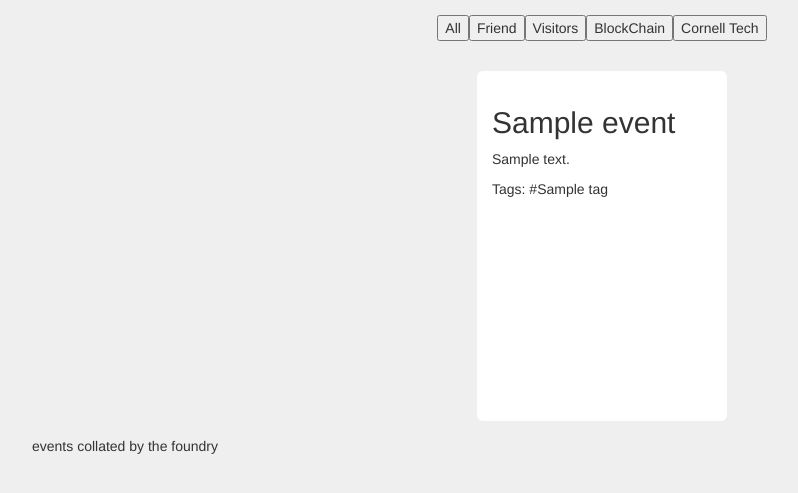
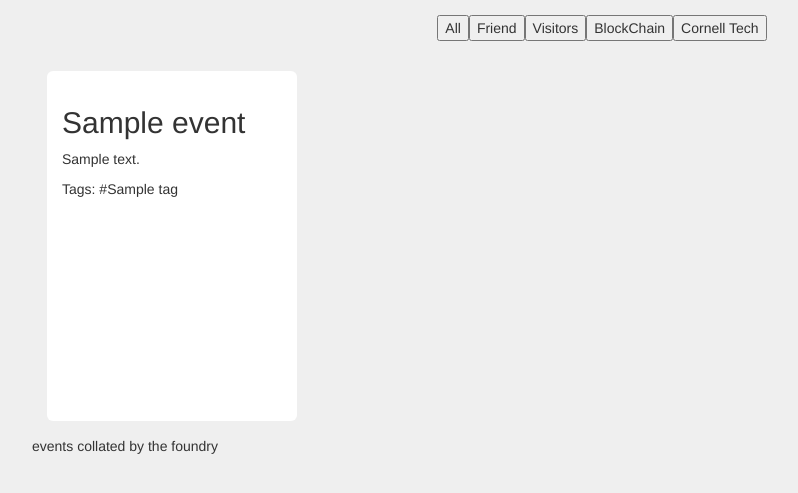
Before and after one commit to cornelltech/events, a Flask app: template templates/events_tiles.html in a window 1280 px wide. Shown: the top 493 px of the page, without its empty margins (38-836 px from the left). Run offline with Flask 2, Linux system fonts and the light colour scheme; the template is opened without the code that fills it: most values are stand-ins (such as "Sample title", 1, 10 or a date in 2020); some libraries are stand-ins or nearby versions.

Commit message:
justified content to start

```diff
--- a/docs/static/js/app.js
+++ b/docs/static/js/app.js
@@ -13,15 +13,12 @@
 
     }
 
-
     function initIsotope() {
         $('.grid').isotope({
             // options
             itemSelector: '.grid-item',
             isFitWidth: true
         });
-
-
     }
 
     /** Attach event listeners */
--- a/static/css/app.css
+++ b/static/css/app.css
@@ -24,7 +24,7 @@ html, body {
 .grid {
     display: flex;
     flex-direction: row;
-    justify-content: center;
+    justify-content: flex-start;
     align-items: center;
     flex-wrap: wrap;
 }
```
